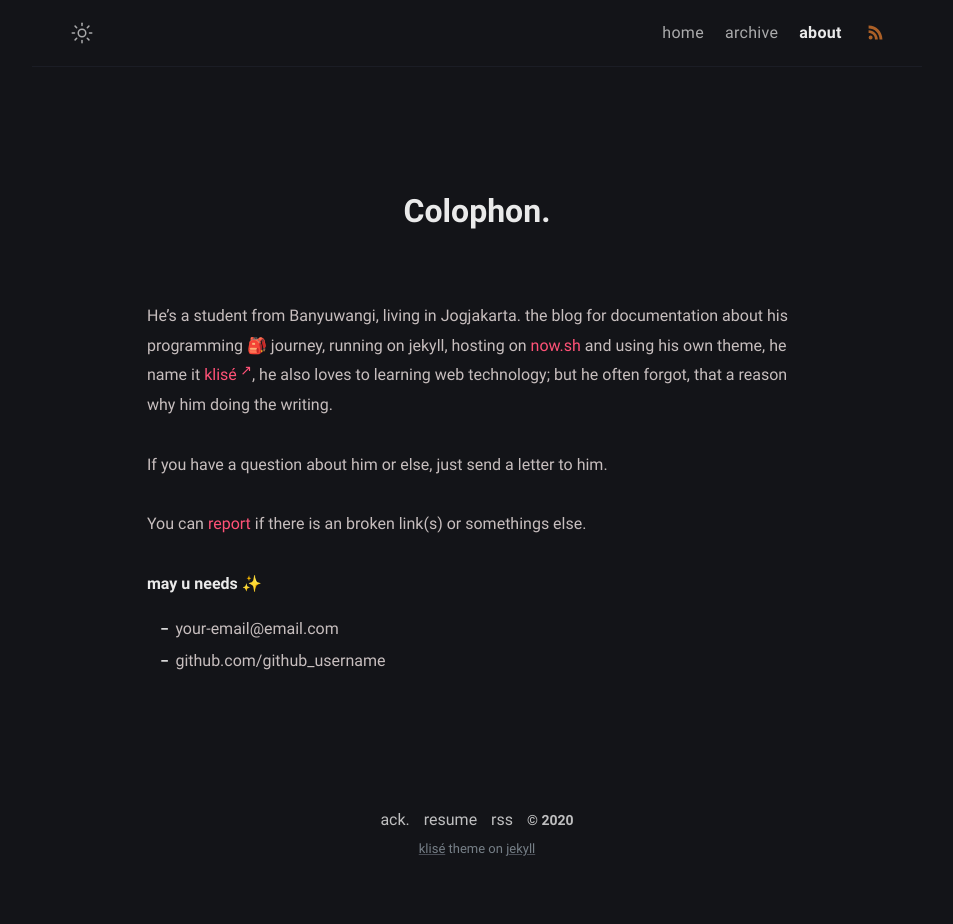
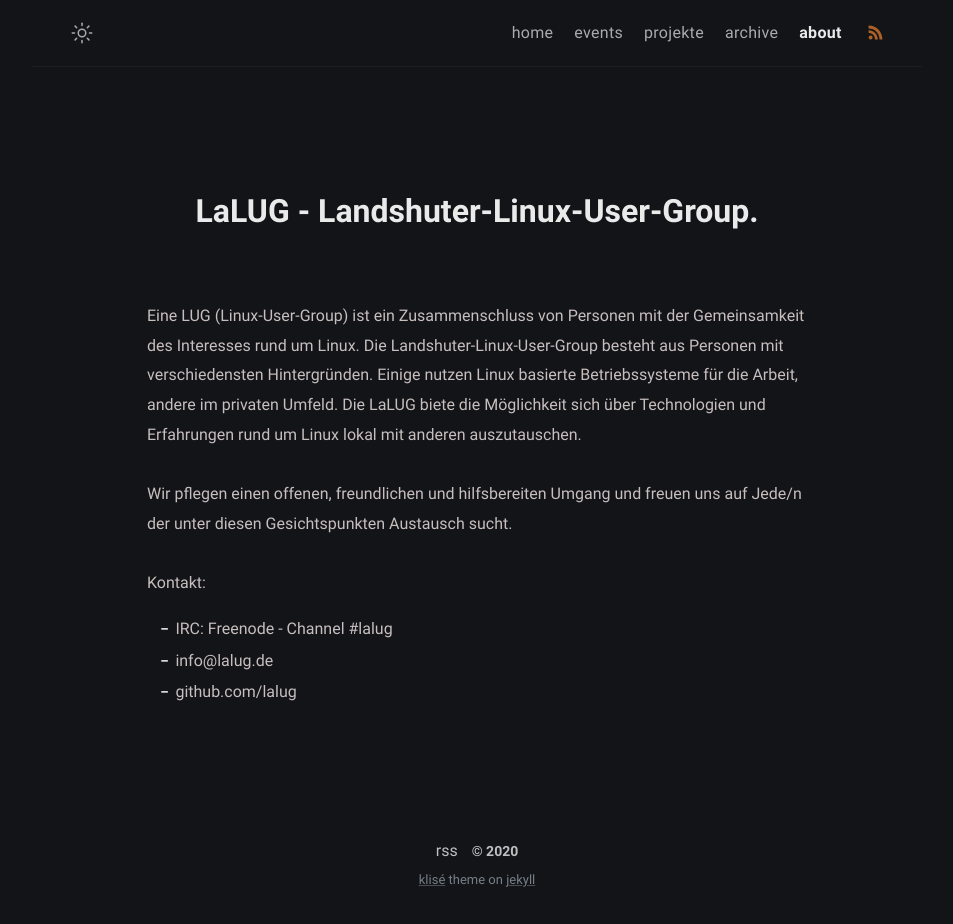
Before and after one commit to LALUG/lalug.github.io, a Jekyll site: the page built from about.md, in a window 1280 px wide. Shown: the whole page, without its empty margins (163-1116 px from the left). Built offline with Jekyll 4.4.1, drawn with Linux system fonts in a browser that asks for light colours; before the commit the page ends 900 px from its top, so only the background shows below that.

Commit message:
- Rudimentäre Texte und Platzhalter hinzugefügt - Menü um Punkte Events und Projekte erweitert - Config angepasst - LaLUG Bilder hinzugefügt

```diff
--- a/_config.yml
+++ b/_config.yml
@@ -7,22 +7,17 @@ description: >- # site description
   Schau doch einfach mal bei uns im IRC (Internet Relay Chat) oder bei einem unserer Treffen vorbei.
 lang: de-DE # default lang
 timezone: Europe/Berlin # set your timezone
-image: assets/img/ogp.png # This image used for Open Graph more info https://ogp.me/
+image: assets/img/lalug.png # This image used for Open Graph more info https://ogp.me/
 repo: https://github.com/lalug/lalug.github.io # site repo [optional]
 mode: dark # default theme "dark" | "light"
 
 # Profile settings
 author:
-  name: Jekyll Klisé # author name
+  name: LaLUG # author name
   bio: >- # tell to the world
-    The minimalist Jekyll theme, light and dark mode support, for running a personal site and blog,
-    meet Klisé theme at <a href="https://github.com/piharpi/jekyll-klise" target="_blank" rel="noopener">@github</a>.
-  username: username # general username
-  github: github_username # github username
-  twitter: twitter_username # twitter username
-  facebook: facebook_username # facebook username
-  email: your-email@email.com # email adress
-  avatar: /assets/img/avatar.jpg # change with your own avatar
+    Landshuter-Linux-User-Group
+  email: info@lalug.de # email adress
+  avatar: /assets/img/lalug-rectangle.png # change with your own avatar
 
 # URL settings
 url: "https://lalug.github.io" #
--- a/_includes/footer.html
+++ b/_includes/footer.html
@@ -1,6 +1,4 @@
 <footer class="footer">
-  <a class="footer_item" href="/thanks">ack.</a>
-  <a class="footer_item" href="javascript::void(0)">resume</a>
   <a class="footer_item" href="/feed.xml">rss</a>
   <span class="footer_item">&copy; {{ site.time | date: "%Y" }}</span>
   <small class="footer_copyright">
--- a/_includes/navbar.html
+++ b/_includes/navbar.html
@@ -183,6 +183,8 @@
           {%- endfor -%}
         {%- else -%}
           <a class="menu-link {% if url == '/' %}active{% endif %}" href="/">home</a>
+          <a class="menu-link {% if url == '/events/' %}active{% endif %}" href="/events/">events</a>
+          <a class="menu-link {% if url == '/projekte/' %}active{% endif %}" href="/projekte">projekte</a>
           <a class="menu-link {% if url == '/about/' %}active{% endif %}" href="/about">about</a>
         {%- endif -%}
         <a class="menu-link rss" href="/feed.xml">
--- a/about.md
+++ b/about.md
@@ -1,18 +1,19 @@
 ---
-title: Colophon
+title: LaLUG - Landshuter-Linux-User-Group
 permalink: /about/
 layout: page
-excerpt: Hello peeps, I'm student of computer science from Banyuwangi, living in Jogjakarta. This blog for documentation about my programming journey, running on jekyll, hosting on netlify and using my own simple theme.
+excerpt: Die Landshuter-Linux-User-Group ist ein Treffpunkt für Interessierte rund um das Thema Linux
 comments: false
 ---
 
-He's a student from Banyuwangi, living in Jogjakarta. the blog for documentation about his programming 🎒 journey, running on jekyll, hosting on [now.sh](http://now.sh) and using his own theme, he name it <a href="https://github.com/piharpi/jekyll-klise" target="_blank" rel="noopener">klisé</a>, he also loves to learning web technology; but he often forgot, that a reason why him doing the writing.
+Eine LUG (Linux-User-Group) ist ein Zusammenschluss von Personen mit der Gemeinsamkeit des Interesses rund um Linux.
+Die Landshuter-Linux-User-Group besteht aus Personen mit verschiedensten Hintergründen. Einige nutzen Linux basierte Betriebssysteme für die Arbeit, andere im privaten Umfeld. Die LaLUG biete die Möglichkeit sich über Technologien und Erfahrungen rund um Linux lokal mit anderen auszutauschen.
 
-If you have a question about him or else, just send a letter to him.
+Wir pflegen einen offenen, freundlichen und hilfsbereiten Umgang und freuen uns auf Jede/n der unter diesen Gesichtspunkten Austausch sucht.
 
-You can [report](http://github.com/piharpi/jekyll-klise/issues/new) if there is an broken link(s) or somethings else.
+Kontakt:
 
-**may u needs ✨**
 
+- IRC: Freenode - Channel #lalug
 - {{ site.author.email }}
-- github.com/{{ site.author.github }}
+- github.com/lalug
```
Also changed, not shown: _data/menus.yml (+8 -0 lines), events.html (added, +9 -0 lines), projekte.html (added, +9 -0 lines), 2 other files.
